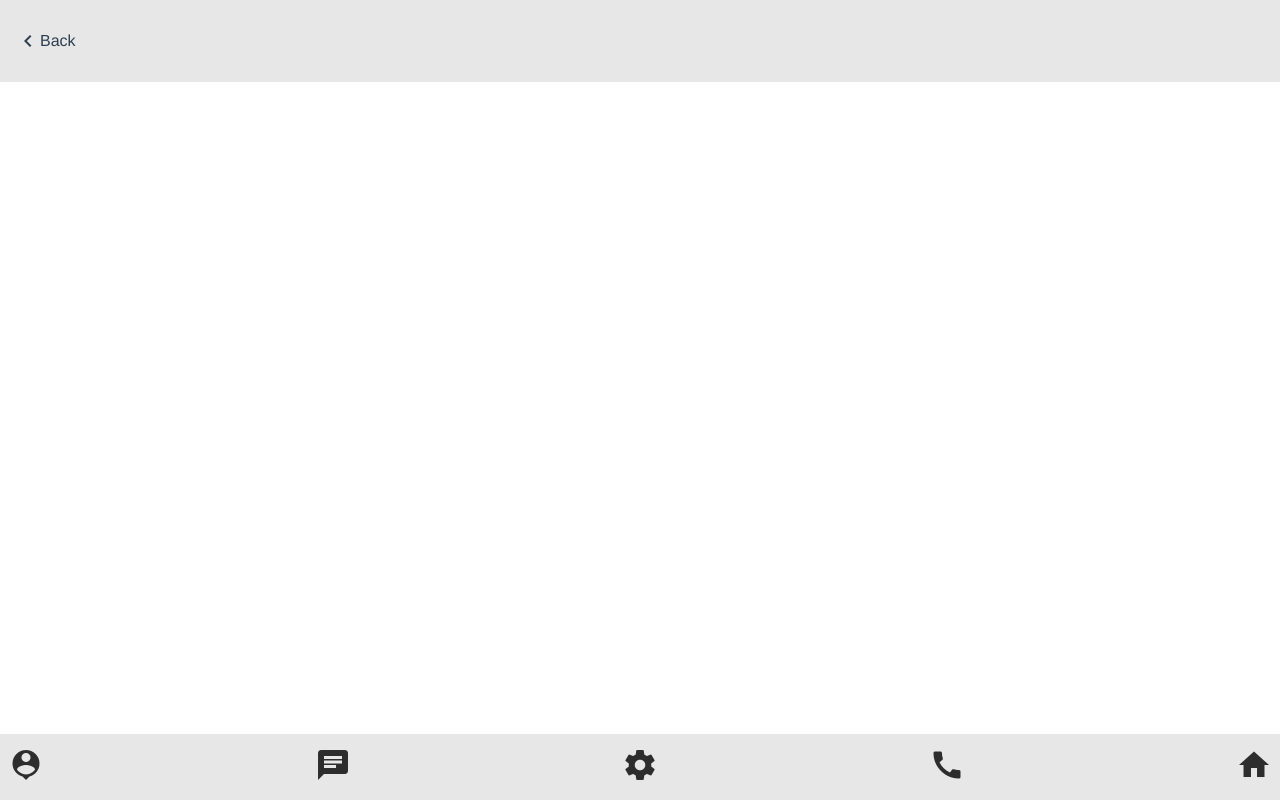
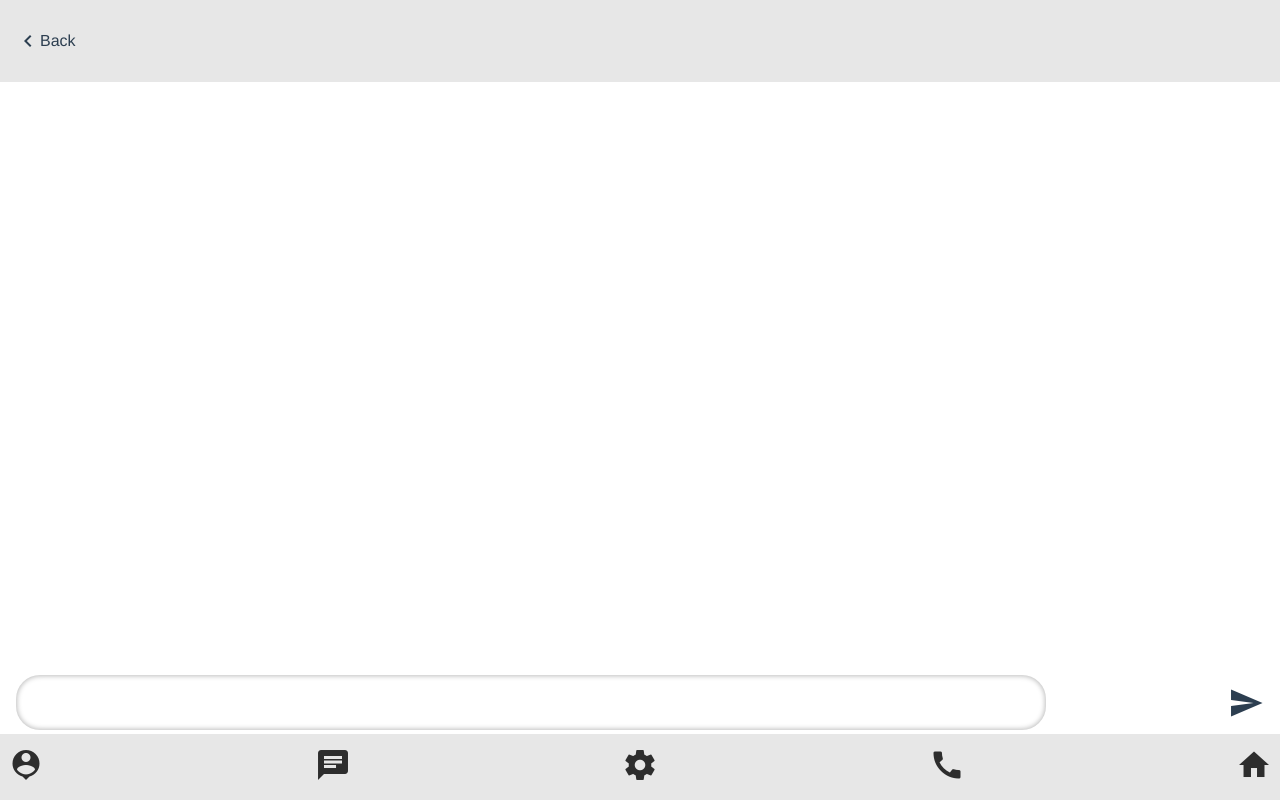
Before and after one commit to MeLonMzfk54/vue-messenger, a Vue app: page /chat in a window 1280 px wide. Built offline with nearby package versions, Linux system fonts and the light colour scheme.

Commit message:
Ужасный проект, реально. Вспомнил чистый vue не на декораторах, но работа с апи реализована плохо, рендер тоже, освежил азы

```diff
--- a/src/components/users/chat/user-chat.vue
+++ b/src/components/users/chat/user-chat.vue
@@ -1,9 +1,24 @@
 <template>
-  <div class="user-chat">
-    <vMessage
-
+  <div class='user-chat'>
+    <v-message
+        v-for="message in messages"
+        :key="message.id"
+        :message="message"
     />
-    <div class="input__field"></div>
+    <div class="input__field">
+      <input
+          type="text"
+          class="user-chat__textfield"
+          v-model="textValue"
+          @keypress.enter="sendMessage"
+      >
+      <i
+          class="material-icons"
+          @click="sendMessage"
+      >
+        send
+      </i>
+    </div>
   </div>
 </template>
 
@@ -11,29 +26,32 @@
 import vMessage from './v-message'
 
 export default {
-  name: 'user-chat',
+  name: "user-chat",
   components: {
     vMessage
   },
   props: {
+    user: {
+      type: Object,
+      default: () => {
+      }
+    },
     messages: {
       type: Array,
       default: () => []
-    },
-    user: {
-      type: Object,
-      default: () => {}
     }
   },
   data() {
-    return {}
+    return {
+      textValue: ''
+    }
   },
-  computed: {},
-  methods: {},
+  methods: {
+    sendMessage() {
+    }
+  }
 }
-
 </script>
 
-<style lang="scss" scoped>
-
+<style lang="scss">
 </style>
--- a/src/components/users/chat/v-message.vue
+++ b/src/components/users/chat/v-message.vue
@@ -1,13 +1,22 @@
 <template>
   <div class="message">
-
+    <div class="message__content">
+      <p>{{ message.text }}</p>
+      <p class="content__time">{{ message.text }}</p>
+    </div>
   </div>
 </template>
 
 <script>
 export default {
   name: 'v-message',
-  props: {},
+  props: {
+    message: {
+      type: Object,
+      coerce: str => JSON.parse(str),
+      default: () => {}
+    }
+  },
   data() {
     return {}
   },
--- a/src/components/users/v-user.vue
+++ b/src/components/users/v-user.vue
@@ -1,38 +1,43 @@
 <template>
-  <div class="user" @click="toUserChat">
+  <div class='user' @click="toUserChat">
     <div class="user__avatar"></div>
-    <div class="user__name">
-      <p class="info__name">{{ user_data.name }}</p>
-      <p class="info__last-message">{{ user_data.chat[user_data.chat.length - 1].text }}</p>
+    <div class="user__info">
+      <p class="info__name">{{user_data.name}}</p>
+      <p class="info__last-message">{{user_data.chat[user_data.chat.length-1].text}}</p>
     </div>
-    <div class="user__time">{{ user_data.chat[user_data.chat.length - 1].time }}</div>
+    <div class="user__time">{{user_data.chat[user_data.chat.length-1].time}}</div>
   </div>
 </template>
 
 <script>
+import {mapActions} from 'vuex'
+
 export default {
-  name: 'v-user',
+  name: "user-list-item",
   props: {
     user_data: {
       type: Object,
-      default: () => {}
+      default: () => {
+      }
     }
   },
   data() {
     return {}
   },
-  computed: {},
   methods: {
+    ...mapActions([
+      'SET_USER_TO_HEADER'
+    ]),
     toUserChat() {
+      this.SET_USER_TO_HEADER(this.user_data);
       this.$router.push({
-        name: 'chat'
+        name: 'chat',
+        params: { 'messages': this.user_data.chat, 'user': this.user_data },
       })
     }
-  },
+  }
 }
-
 </script>
 
-<style lang="scss" scoped>
-
+<style lang="scss">
 </style>
--- a/src/router/index.js
+++ b/src/router/index.js
@@ -24,6 +24,7 @@ const routes = [
     path: '/chat',
     name: "chat",
     component: userChat,
+    props: true
   },
 ]
 
```
